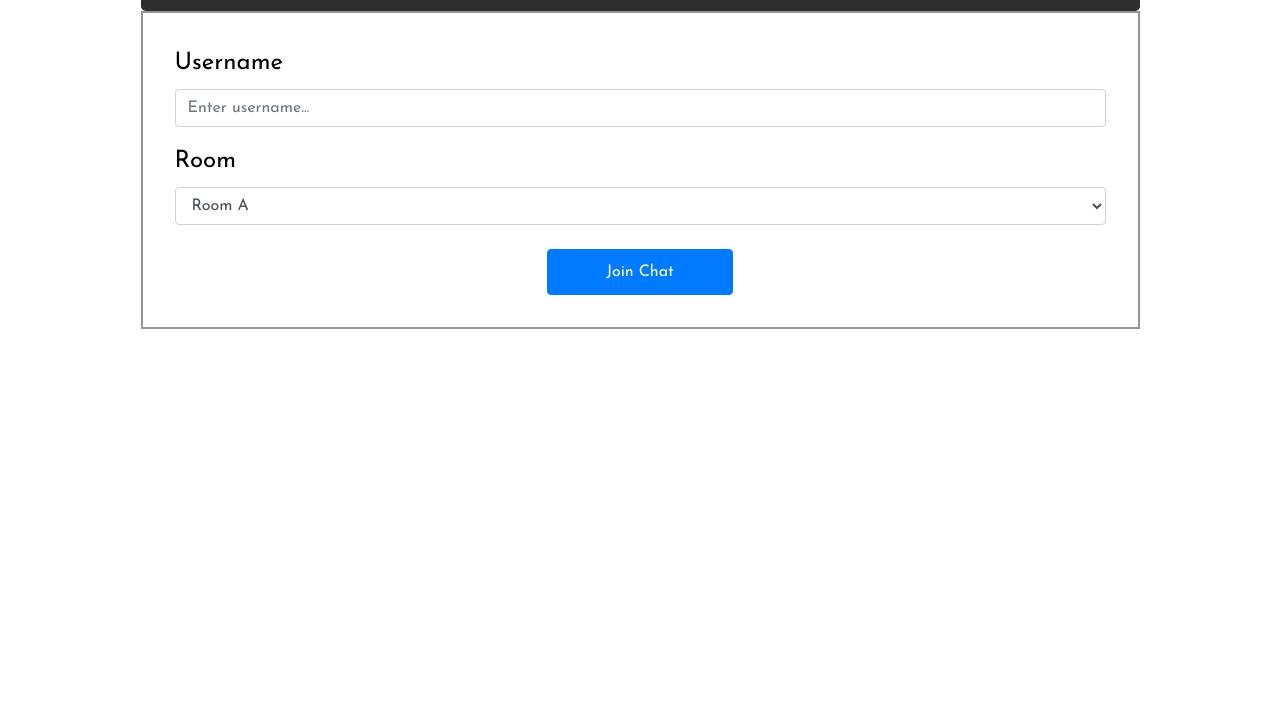
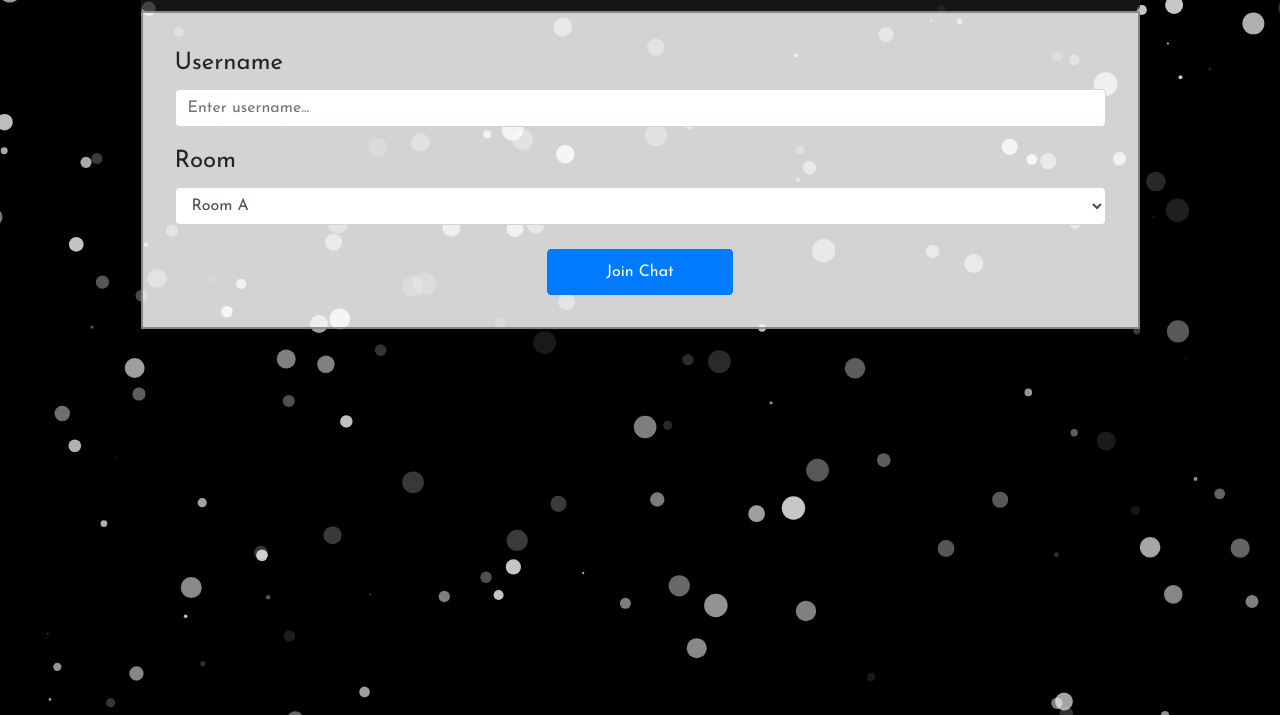
Before and after one commit to BinongKBey/Chatroom, a website: page public/index.html in a window 1280 px wide. Shown: the part 85-800 px from the top of the page. Drawn offline with nearby package versions, Linux system fonts and the light colour scheme.

Commit message:
Improved UI

```diff
--- a/public/css/chat.css
+++ b/public/css/chat.css
@@ -1,9 +1,10 @@
 .jumbotron{
     padding: 20px;
     color: white;
-    background: rgba(45, 45, 45, 1);
+    background-color: black;
     font-family: 'Lobster', cursive;
     margin: 0;
+    width: 100%;
 }
 .jumbotron h1{
     display: inline-block;
@@ -13,10 +14,15 @@
     margin-top: 10px;
     color: white;
 }
+body{
+    background: #3a3636;
+}
 .container{
+    padding: 0;
     font-family: 'Josefin Sans', sans-serif;
 }
 .main-cont{
+    background: white;
     padding: 1em;
     border: 2px solid rgba(95, 95, 95, 0.658);
     border-radius: .3em;
--- a/public/css/index.css
+++ b/public/css/index.css
@@ -2,7 +2,7 @@
     padding: 20px;
     text-align: center;
     color: white;
-    background: rgba(45, 45, 45, 1);
+    background: rgba(29, 29, 29, 0.726);
     font-family: 'Lobster', cursive;
     width: 90%;
     margin: auto;
@@ -12,12 +12,13 @@
     padding: 2em;
     border: 2px solid rgba(95, 95, 95, 0.658);
     margin: auto;
+    background-color: rgba(255, 255, 255, 0.829);
 }
 .container{
     font-family: 'Josefin Sans', sans-serif;
 }
 body{
-    color: black;
+    background-color: black;
 }
 .btn{
     padding: 10px 30px;
@@ -30,3 +31,9 @@ body{
         width: 60%;
     }
 }
+#particles-js{
+    position: fixed;
+    width: 100%;
+    height: 100%;
+    z-index: -1;
+}
--- a/public/index.html
+++ b/public/index.html
@@ -12,11 +12,14 @@
 	<link rel="stylesheet" href="./css/index.css">
 	<link href="https://fonts.googleapis.com/css?family=Josefin+Sans|Lobster&display=swap" rel="stylesheet">
 
+	<link rel="shortcut icon" href="">
+
 	<title>ChatRoom App</title>
 
 </head>
 
 <body>
+	<div id="particles-js"></div>
 	<div class="container">
 		<header class="jumbotron">
 			<h1><i class="fa fa-comments"></i> ChatRoom</h1>
@@ -41,10 +44,20 @@
 				<br>
 				<button type="submit" class="btn btn-primary">Join Chat</button>
 			</form>
+		</main>
 	</div>
 
-	</main>
-	</div>
+
+
+
+	<script src="https://cdn.jsdelivr.net/npm/particles.js@2.0.0/particles.min.js"></script>
+
+	<script>
+		particlesJS.load('particles-js', './js/particles.json', function () {
+			console.log('particles.json loaded');
+		});
+	</script>
+
 
 	<script src="https://code.jquery.com/jquery-3.2.1.slim.min.js"
 		integrity="sha384-KJ3o2DKtIkvYIK3UENzmM7KCkRr/rE9/Qpg6aAZGJwFDMVNA/GpGFF93hXpG5KkN"
--- /dev/null
+++ b/public/js/particles.json
@@ -0,0 +1,110 @@
+{
+  "particles": {
+    "number": {
+      "value": 204,
+      "density": {
+        "enable": true,
+        "value_area": 1104.8590120982064
+      }
+    },
+    "color": {
+      "value": "#ffffff"
+    },
+    "shape": {
+      "type": "circle",
+      "stroke": {
+        "width": 0,
+        "color": "#000000"
+      },
+      "polygon": {
+        "nb_sides": 5
+      },
+      "image": {
+        "src": "img/github.svg",
+        "width": 100,
+        "height": 100
+      }
+    },
+    "opacity": {
+      "value": 0.789185008641576,
+      "random": false,
+      "anim": {
+        "enable": true,
+        "speed": 3.116883116883117,
+        "opacity_min": 0.1,
+        "sync": false
+      }
+    },
+    "size": {
+      "value": 11.837775129623642,
+      "random": true,
+      "anim": {
+        "enable": false,
+        "speed": 40,
+        "size_min": 0.1,
+        "sync": false
+      }
+    },
+    "line_linked": {
+      "enable": false,
+      "distance": 150,
+      "color": "#ffffff",
+      "opacity": 0.4,
+      "width": 1
+    },
+    "move": {
+      "enable": true,
+      "speed": 7.891850086415761,
+      "direction": "top-right",
+      "random": false,
+      "straight": false,
+      "out_mode": "out",
+      "bounce": false,
+      "attract": {
+        "enable": false,
+        "rotateX": 600,
+        "rotateY": 1200
+      }
+    }
+  },
+  "interactivity": {
+    "detect_on": "canvas",
+    "events": {
+      "onhover": {
+        "enable": false,
+        "mode": "repulse"
+      },
+      "onclick": {
+        "enable": false,
+        "mode": "push"
+      },
+      "resize": true
+    },
+    "modes": {
+      "grab": {
+        "distance": 400,
+        "line_linked": {
+          "opacity": 1
+        }
+      },
+      "bubble": {
+        "distance": 400,
+        "size": 40,
+        "duration": 2,
+        "opacity": 8,
+        "speed": 3
+      },
+      "repulse": {
+        "distance": 200,
+        "duration": 0.4
+      },
+      "push": {
+        "particles_nb": 4
+      },
+      "remove": {
+        "particles_nb": 2
+      }
+    }
+  },
+  "retina_detect": true
+}
```
Also changed, not shown: public/chat.html (+4 -1 lines).
